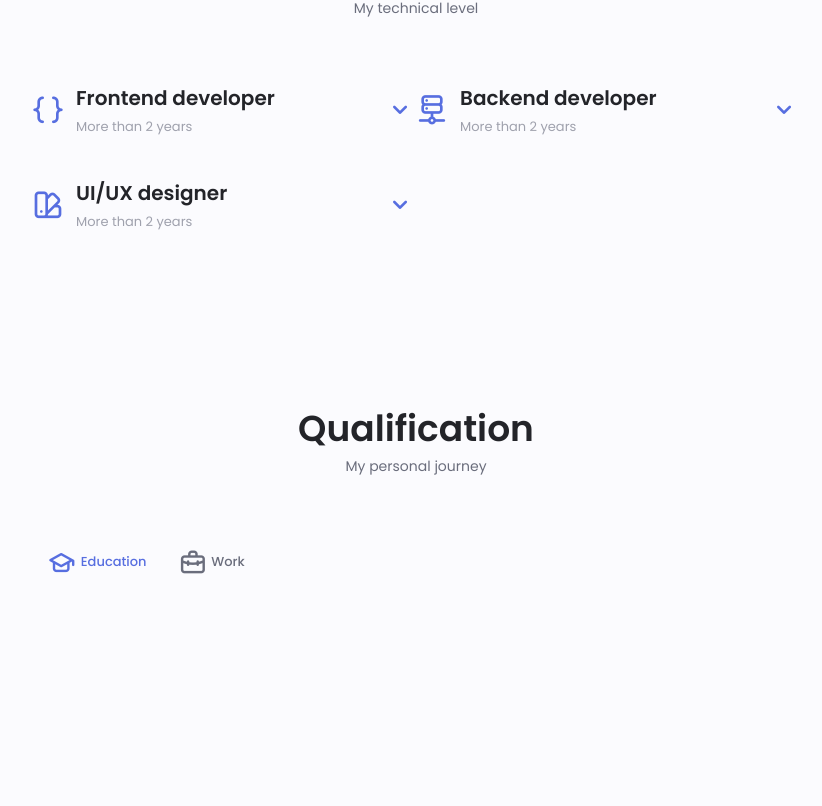
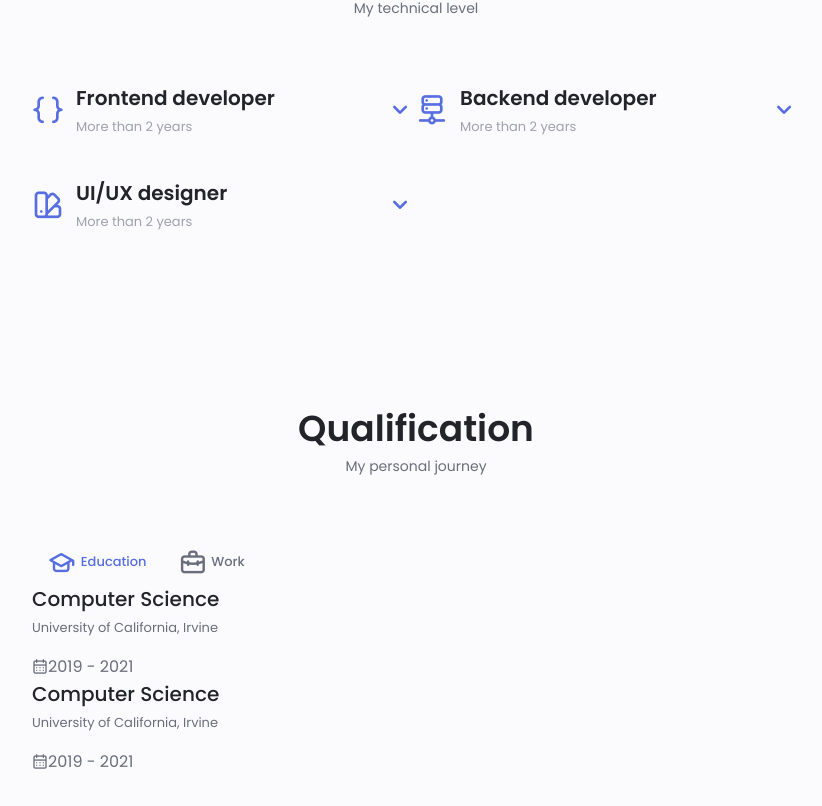
Before and after one commit to Haitam-Elgharras/myPortfolio, a React (Vite) app: page / in a window 1280 px wide. Shown: the part 1410-2216 px from the top of the page, without its empty margins (224-1046 px from the left). Before the commit the page ends 2026 px from the top, so only its background shows below. Built offline with nearby package versions, Linux system fonts and the light colour scheme.

Commit message:
adding qualificationItem component

```diff
--- /dev/null
+++ b/src/components/qualification/QualificationItem.tsx
@@ -0,0 +1,26 @@
+interface Props {
+  title: string;
+  subtitle: string;
+  calendar: string;
+}
+
+const QualificationItem = ({ title, subtitle, calendar }: Props) => {
+  return (
+    <div className="qualification__data">
+      <div>
+        <h3 className="qualification__title">{title}</h3>
+        <span className="qualification__subtitle">{subtitle}</span>
+        <div className="qualification__calendar">
+          <i className="uil uil-calendar-alt"></i>
+          {calendar}
+        </div>
+      </div>
+      <div>
+        <span className="qualification__rounder"></span>
+        <span className="qualification__line"></span>
+      </div>
+    </div>
+  );
+};
+
+export default QualificationItem;
--- a/src/components/qualification/QualificationSection.tsx
+++ b/src/components/qualification/QualificationSection.tsx
@@ -1,6 +1,7 @@
 import { useState } from "react";
 import SectionTitle from "../SectionTitle";
 import QualificationButtonItem from "./QualificationButtonItem";
+import QualificationItem from "./QualificationItem";
 
 const QualificationSection = () => {
   const [activeTab, setActiveTab] = useState("education");
@@ -28,6 +29,33 @@ const QualificationSection = () => {
             target="#work"
           />
         </div>
+        {/* tester qualificationItem */}
+        <div className="qualification__sections">
+          <div
+            className="qualification__content qualification__active"
+            data-content
+            id="education"
+          >
+            <div className="qualification__sections">
+              <div
+                className="qualification__content qualification__active"
+                data-content
+                id="education"
+              >
+                <QualificationItem
+                  title="Computer Science"
+                  subtitle="University of California, Irvine"
+                  calendar="2019 - 2021"
+                />
+                <QualificationItem
+                  title="Computer Science"
+                  subtitle="University of California, Irvine"
+                  calendar="2019 - 2021"
+                />
+              </div>
+            </div>
+          </div>
+        </div>
       </div>
     </section>
   );
--- a/src/style.css
+++ b/src/style.css
@@ -549,6 +549,22 @@ a {
   color: var(--first-color);
 }
 
+.qualification__data {
+  display: grid;
+  grid-template-columns: 1fr max-content 1fr;
+  column-gap: 1.5rem;
+}
+.qualification__title {
+  font-size: var(--h3-font-size);
+  font-weight: var(--font-medium);
+}
+
+.qualification__subtitle {
+  display: inline-block;
+  font-size: var(--smaller-font-size);
+  margin-bottom: var(--mb-1);
+}
+
 /* Media queries */
 @media screen and (max-width: 350px) {
   .container {
```
